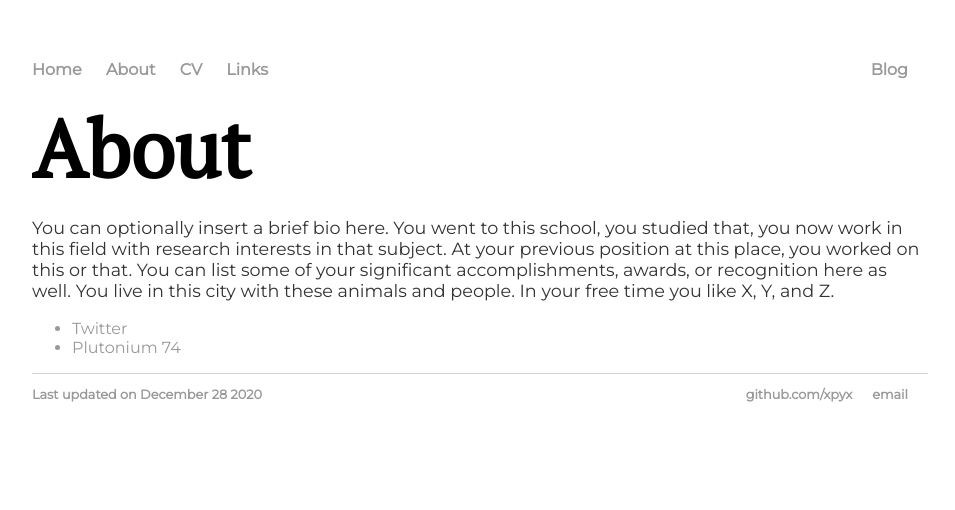
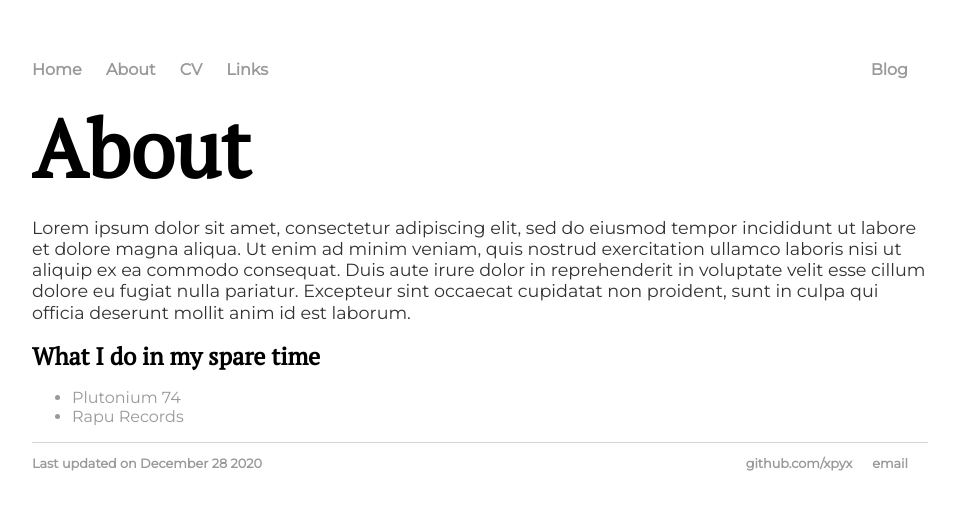
Before and after one commit to xpyx/xpyx.github.io, a Jekyll site: the page built from about/index.html, in a window 1280 px wide. Shown: the top 510 px of the page, without its empty margins (160-1115 px from the left). Built offline with Jekyll 4.4.1, drawn with Linux system fonts in a browser that asks for light colours.

Commit message:
update css

```diff
--- a/about/index.html
+++ b/about/index.html
@@ -6,14 +6,26 @@
 <div class="about">
 	<h1>About</h1>
 	<p>
+
+		Lorem ipsum dolor sit amet, consectetur adipiscing elit, sed do eiusmod tempor incididunt ut labore et dolore
+		magna aliqua. Ut enim ad minim veniam, quis nostrud exercitation ullamco laboris nisi ut aliquip ex ea commodo
+		consequat. Duis aute irure dolor in reprehenderit in voluptate velit esse cillum dolore eu fugiat nulla pariatur.
+		Excepteur sint occaecat cupidatat non proident, sunt in culpa qui officia deserunt mollit anim id est laborum.
+
+
+		<!---
 		You can optionally insert a brief bio here. You went to this school, you studied that, you now work in this
 		field with research interests in that subject. At your previous position at this place, you worked on this
 		or that. You can list some of your significant accomplishments, awards, or recognition here as well. You live
 		in this city with these animals and people. In your free time you like X, Y, and Z.
+		--->
 	</p>
 
-	<ul class="contacts">
-		<li><a href="https://twitter.com/VillePystynen" _target="blank">Twitter</a></li>
+
+	<h3>What I do in my spare time</h3>
+	<ul class="hobbies">
 		<li><a href="https://plutonium74.com/" _target="blank">Plutonium 74</a></li>
+		<li><a href="https://rapurecords.com/" _target="blank">Rapu Records</a></li>
+
 	</ul>
 </div>
--- a/cv/index.html
+++ b/cv/index.html
@@ -63,7 +63,7 @@
     <div class="column-right">
 
         <h3>Radio MCR operator / Sound Engineer</h3>
-        <p><a href="https://www.yle.fi" _target="blank">Yleisradio</a></p>
+        <p><a href="https://www.yle.fi" _target="blank">The Finnish Broadcasting Company YLE</a></p>
 
     </div>
 </div>
```
